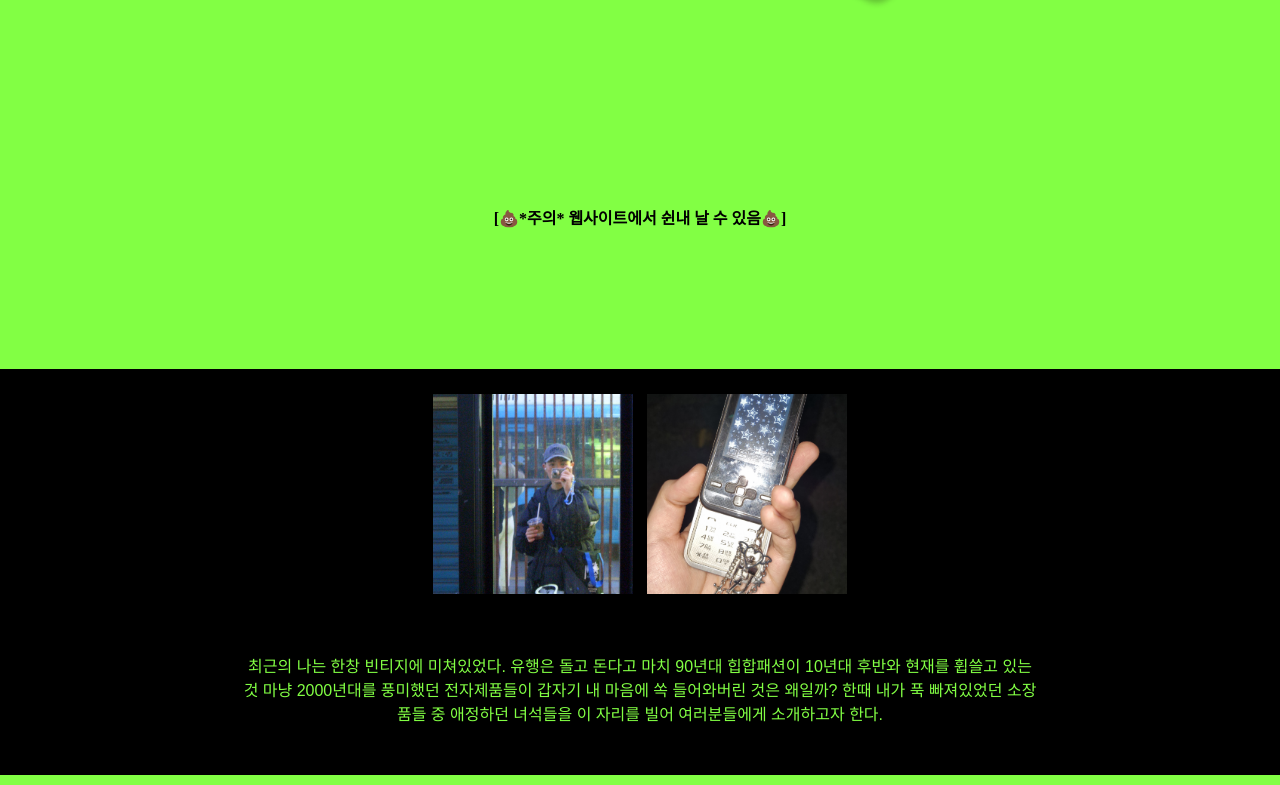
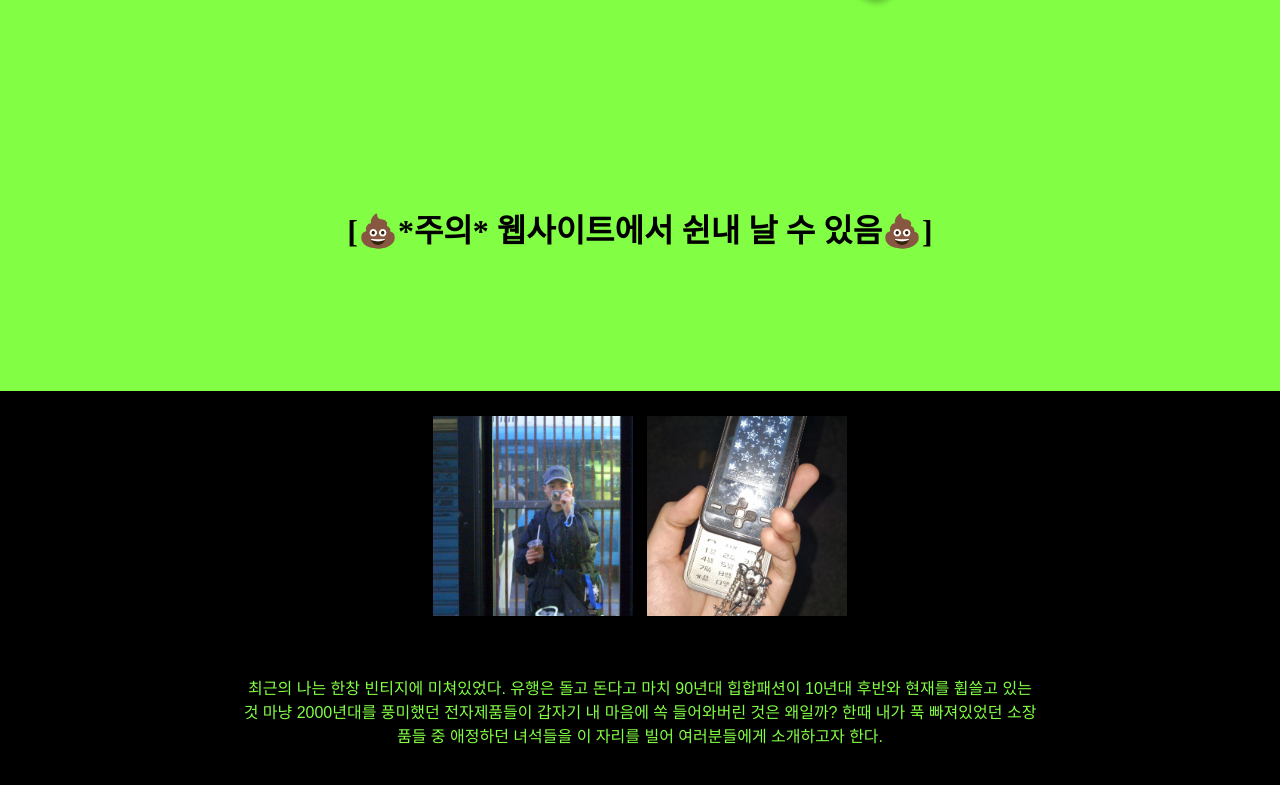
Before and after one commit to MS-Choi2057/2weekcms, a plain HTML site: page index.html in a window 1280 px wide. Shown: the part 455-1240 px from the top of the page. Drawn offline with Linux system fonts and the light colour scheme; a web font is replaced by a local one.

Commit message:
Update index.html

```diff
--- a/index.html
+++ b/index.html
@@ -34,7 +34,7 @@
 		header{padding-top: 100px; padding-bottom: 40px;}
 		h1{text-align: center; padding-bottom: 100px;padding-top: 100px;font-family: "Gowun Batang", serif;
 			 font-weight: 700;
-			 font-style: normal; font-size: 100%}
+			 font-style: normal; font-size: 200%}
 		h2{padding-top: 50px; padding-bottom: 30px;text-align: center; font-size: 200%;
 		  font-family: "Bagel Fat One", system-ui;
 		  font-weight: 400;
@@ -43,7 +43,7 @@
 		h3{padding-bottom: 20px;text-align: center;padding-top: 50px}
 		h4{padding-top: 150px}
 		img{display: block;margin-left: auto;margin-right: auto;margin-bottom: 10px;padding-top: 20px;}
-		p{margin: 100px;}
+		p{margin: 100px; padding-left: 30px; padding-right: 30px;}
 		footer{text-align: center;padding-top: 100px;padding-bottom: 100px}
 		.div-wrap {text-align: center;}
         .div-wrap img {display: inline-block;margin: 5px;}
```
